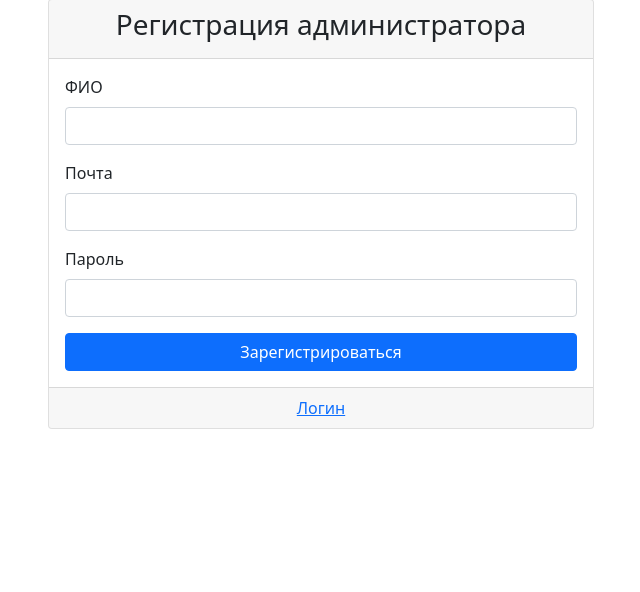
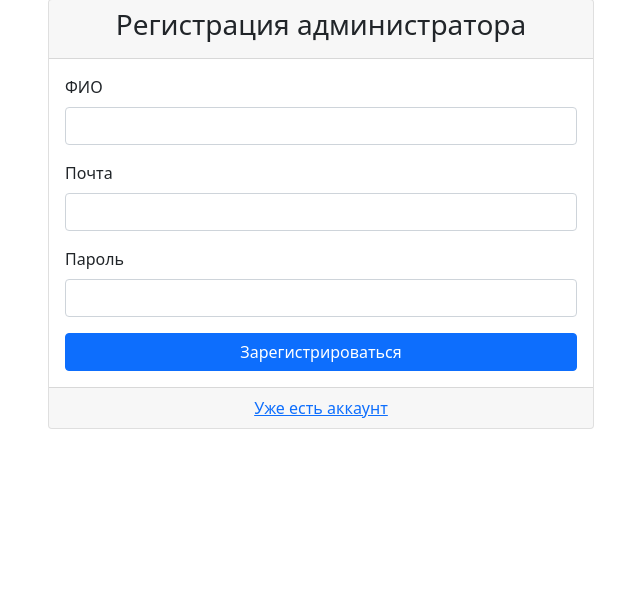
Before and after one commit to YoungZerg/fit_club, a Python web app: template templates/admin/admin_register.html in a window 1280 px wide. Shown: the part 49-641 px from the top of the page, without its empty margins (319-959 px from the left). Run offline with Jinja, Linux system fonts and the light colour scheme; the template is opened without the code that fills it, so the values that code supplies are empty.

Commit message:
additional text fix

```diff
--- a/templates/admin/admin_register.html
+++ b/templates/admin/admin_register.html
@@ -39,7 +39,7 @@
                         </form>
                     </div>
                     <div class="card-footer text-center">
-                        <a href="/admin-login">Логин</a>
+                        <a href="/admin-login">Уже есть аккаунт</a>
                     </div>
                 </div>
             </div>
--- a/templates/trainer/trainer_register.html
+++ b/templates/trainer/trainer_register.html
@@ -54,7 +54,7 @@
                         </form>
                     </div>
                     <div class="card-footer text-center">
-                        <a href="/trainer-login">Логин</a>
+                        <a href="/trainer-login">Уже есть аккаунт</a>
                     </div>
                 </div>
             </div>
```
